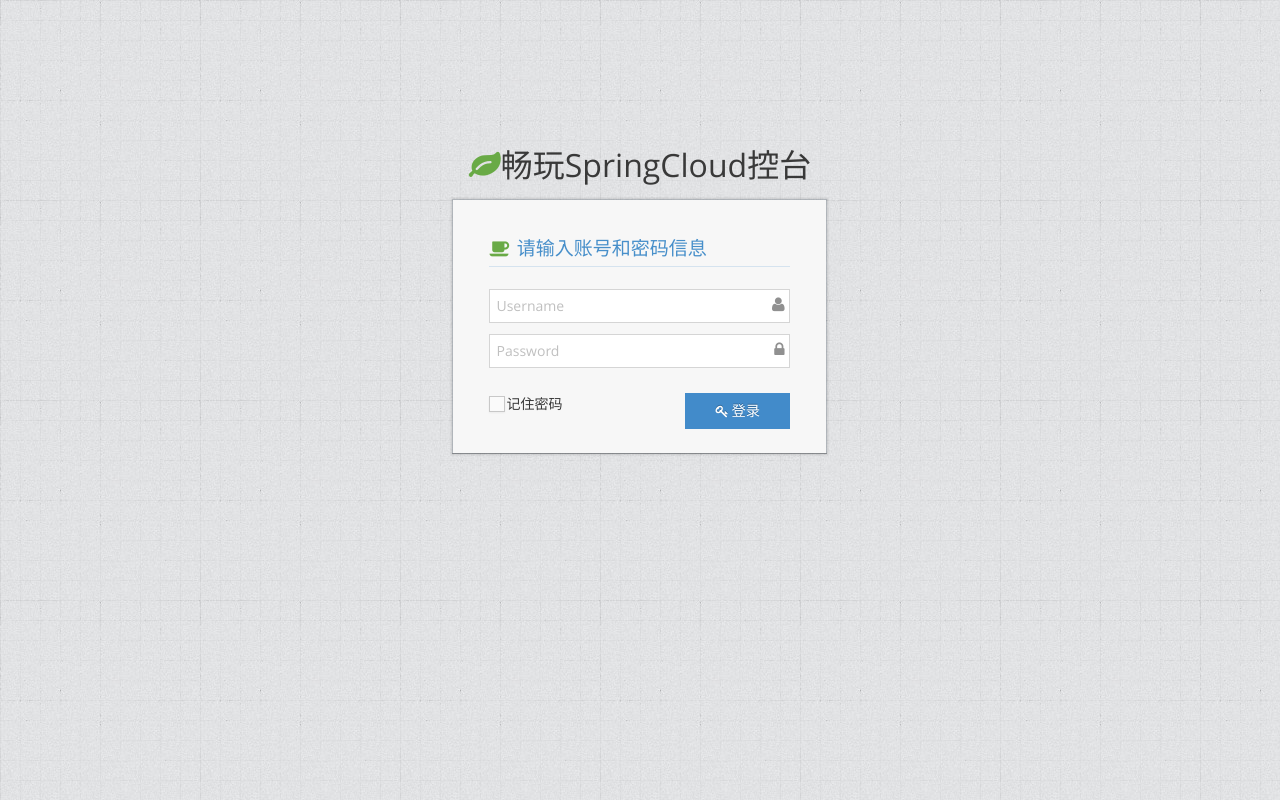
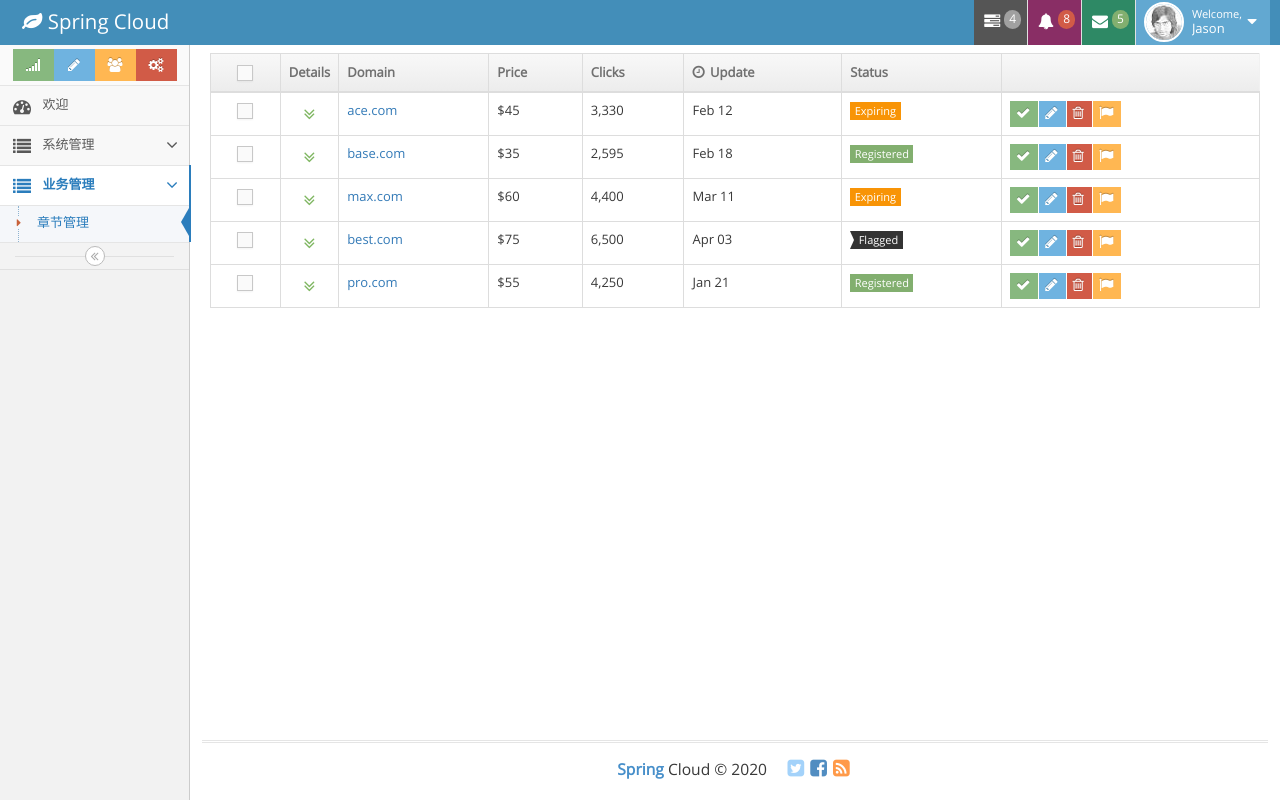
Before and after one commit to YyJavaWorkPlace/SpringCloud, a Vue app in the folder admin/: page /admin/bussiness/chapter in a window 1280 px wide. Before the commit this address led to /login. Built offline with nearby package versions, Linux system fonts and the light colour scheme.

Commit message:
点击sidebar点击跳转并添加active样式

```diff
--- a/admin/src/router.js
+++ b/admin/src/router.js
@@ -27,7 +27,7 @@
                 component: Welcome
             },
                 {
-                    path:'chapter',
+                    path:'bussiness/chapter',
                     component: Chapter
                 },
             ]
--- a/admin/src/views/admin.vue
+++ b/admin/src/views/admin.vue
@@ -374,17 +374,17 @@
                 </div><!-- /.sidebar-shortcuts -->
 
                 <ul class="nav nav-list">
-                    <li class="">
-                        <a href="/admin/welcome">
+                    <li class="" id="welcome-sidebar">
+                        <router-link to="/admin/welcome">
                             <i class="menu-icon fa fa-tachometer"></i>
                             <span class="menu-text"> 欢迎 </span>
-                        </a>
+                        </router-link>
                         <b class="arrow"></b>
                     </li>
 
 
                     <!--    系统管理-->
-                    <li class="active open">
+                    <li class="" >
                         <a href="#" class="dropdown-toggle">
                             <i class="menu-icon fa fa-list"></i>
                             <span class="menu-text"> 系统管理 </span>
@@ -406,6 +406,24 @@
                                     权限管理
                                 </a>
 
+                                <b class="arrow"></b>
+                            </li>
+                        </ul>
+                    </li>
+<!--                    业务管理-->
+                    <li class="active open">
+                        <a href="#" class="dropdown-toggle">
+                            <i class="menu-icon fa fa-list"></i>
+                            <span class="menu-text"> 业务管理 </span>
+                            <b class="arrow fa fa-angle-down"></b>
+                        </a>
+                        <b class="arrow"></b>
+                        <ul class="submenu">
+                            <li class="active" id="business-chapter-sidebar">
+                                <router-link to="/admin/bussiness/chapter">
+                                    <i class="menu-icon fa fa-caret-right"></i>
+                                    章节管理
+                                </router-link>
                                 <b class="arrow"></b>
                             </li>
                         </ul>
@@ -474,7 +492,27 @@
         methods: {
             login() {
                 this.$router.push("/admin");
+            },
+            /**
+             * 菜单激活样式 id是当前点击的菜单的id
+             * @param id
+             */
+            activeSidebar:function(id){
+                //兄弟菜单去掉active样式 自身增加active样式
+                //兄弟节点去掉激活样式
+                $("#"+id).siblings().removeClass("active");
+                $("#"+id).siblings().find("li").removeClass("active");
+                $("#"+id).addClass("active");
+
+                //如果有父菜单,父菜单的兄弟菜单去掉open active 父菜单增加open active
+                //let 只是在当前块级作用域有效果
+                let parentLi=$("#"+id).parents("li");
+                if (parentLi){
+                    parentLi.siblings().removeClass("active open");
+                    parentLi.addClass("open active");
+                }
             }
         }
+
     }
 </script>
--- a/admin/src/views/admin/chapter.vue
+++ b/admin/src/views/admin/chapter.vue
@@ -991,3 +991,14 @@
         </tbody>
     </table>
 </template>
+<script>
+    export default{
+        name:"chapter",
+        mounted:function(){
+            this.$parent.activeSidebar("business-chapter-sidebar");
+        },
+        methods:{
+
+        }
+    }
+</script>
--- a/admin/src/views/admin/welcome.vue
+++ b/admin/src/views/admin/welcome.vue
@@ -3,3 +3,14 @@
         <h1>您好,欢迎进入控台</h1>
     </div>
 </template>
+<script>
+    export default{
+        name:"welcome",
+        mounted:function(){
+            this.$parent.activeSidebar("welcome-sidebar");
+        },
+        methods:{
+
+        }
+    }
+</script>
```
